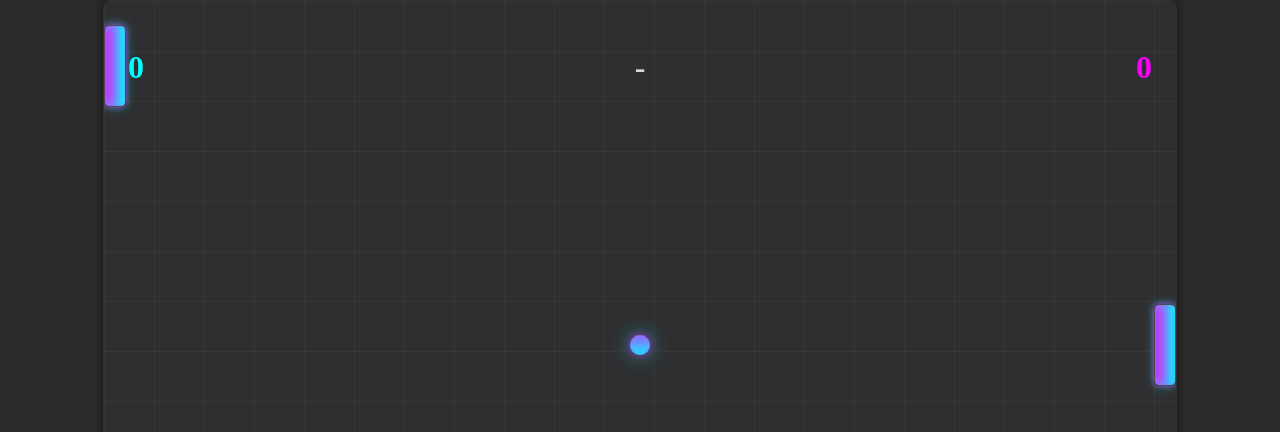
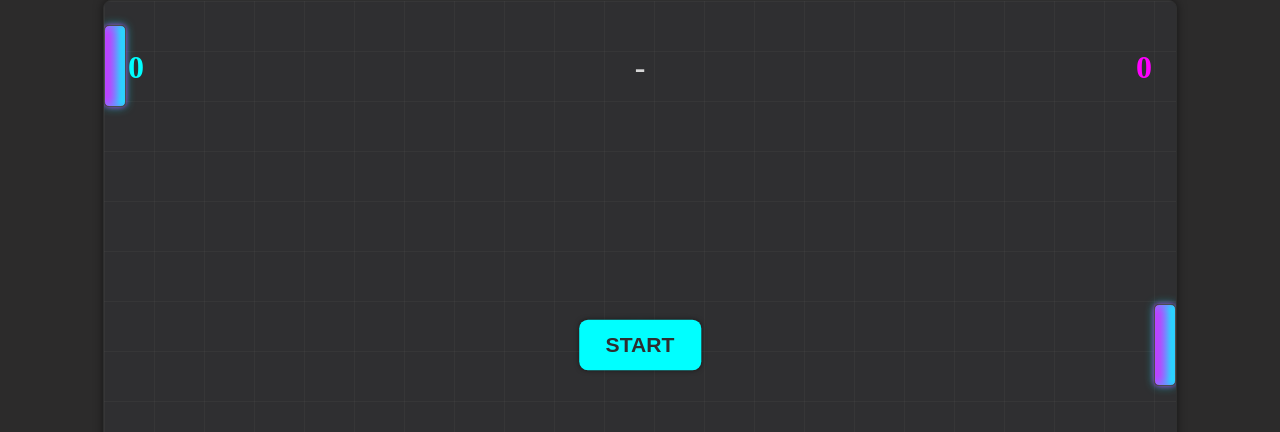
Before and after one commit to obafemi1/yoruba, a SvelteKit app in the folder Homework/: page /home in a window 1280 px wide. Shown: the top 432 px of the page. Built offline with nearby package versions, Linux system fonts and the light colour scheme.

Commit message:
start button added

```diff
--- a/Homework/src/routes/home/+page.svelte
+++ b/Homework/src/routes/home/+page.svelte
@@ -109,9 +109,15 @@
 			document.getElementById('leftScore').textContent = leftScore;
 			document.getElementById('rightScore').textContent = rightScore;
 		}
+		function resetBall() {
+        ball.style.left = `${w / 2}px`;
+        ball.style.top = `${h / 2}px`;
+    }
+	    document.getElementById('startBtn').addEventListener('click', () => {
+        update();
+		document.getElementById('startBtn').remove();
+    });
 
-		// Start game loop
-		update();
 	});
 </script>
 
@@ -122,9 +128,46 @@
 	<div id="scoreboard">
 		<span id="leftScore">0</span> - <span id="rightScore">0</span>
 	</div>
+	<button id="startBtn" class="start-btn">START</button>
 </div>
 
+
 <style>
+	 .start-btn {
+		position: absolute;
+		top: 50%; left: 50%;
+		transform: translate(-50%, -50%);
+		padding: 12px 24px;
+		background-color: #00ffff;
+		color: #2f2f31;
+		border: none;
+		border-radius: 8px;
+		font-size: 1.2rem;
+		font-weight: bold;
+		text-transform: uppercase;
+		cursor: pointer;
+		box-shadow: 0 0 5px rgba(0, 0, 0, 0.5);
+		animation: pulse 1s infinite;
+	}
+	 .start-btn:hover {
+        background-color: #2f2f31;
+        color: #00ffff;
+	 }
+		@keyframes pulse {
+    0% {
+        transform: translate(-50%, -50%) scale(1);
+    }
+
+    50% {
+        transform: translate(-50%, -50%) scale(1.1);
+    }
+
+    100% {
+        transform: translate(-50%, -50%) scale(1);
+    }
+
+}
+
 	.ball {
 		width: 20px;
 		height: 20px;
```
